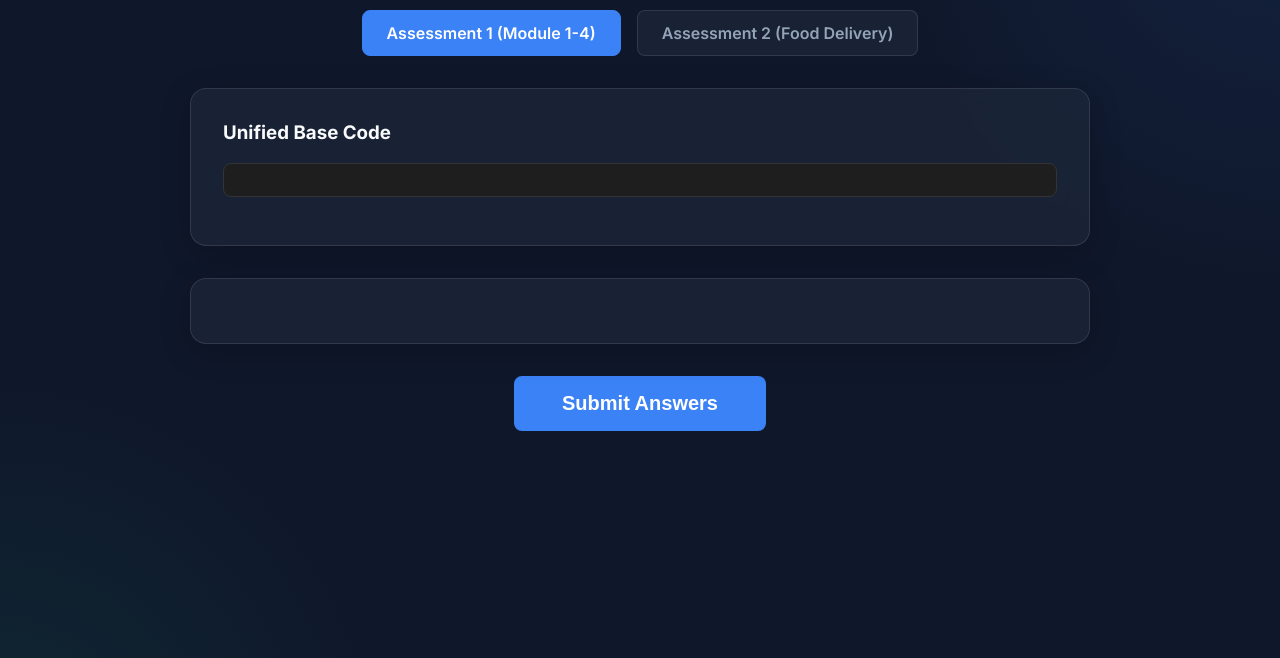
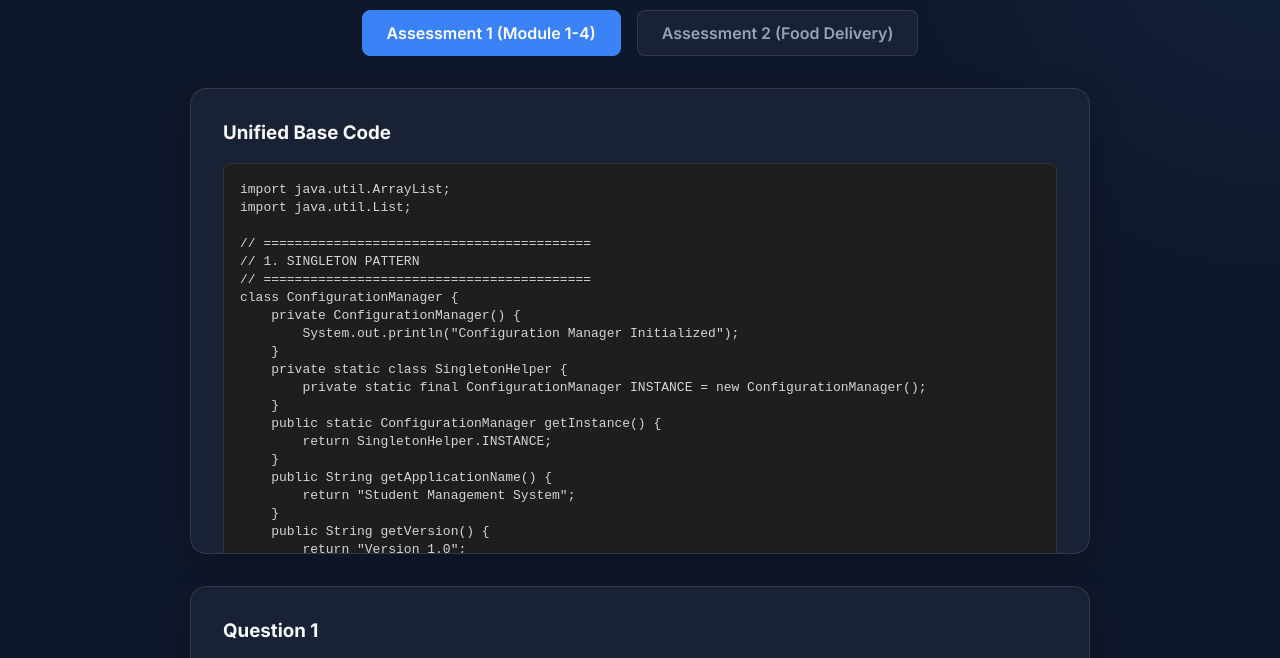
Before and after one commit to razielsevilla/csp113-prelim-reviewer, a plain HTML site: page index.html in a window 1280 px wide. Shown: the part 103-761 px from the top of the page. Drawn offline with Linux system fonts and the light colour scheme.

Commit message:
Fix markdown parsing regex

````diff
--- a/index.html
+++ b/index.html
@@ -903,11 +903,11 @@ D) (Nothing is printed)
             const data = { codebase: '', questions: [] };
 
             // Extract codebase
-            const codeMatch = rawText.match(/### The Unified Base Code.*?\n`java\n([\s\S]*?)\n`\n/);
+            const codeMatch = rawText.match(/### The Unified Base Code.*?\n```java\n([\s\S]*?)\n```\n/);
             if (codeMatch) data.codebase = codeMatch[1].trim();
 
             // Extract questions
-            const qPattern = /\*\*Question (\d+)\*\*\n`java\n([\s\S]*?)\n`\n([A-D]\)[\s\S]*?)(?=\*\*Question|\*\*\* ### Answer Key)/g;
+            const qPattern = /\*\*Question (\d+)\*\*\n```java\n([\s\S]*?)\n```\n([A-D]\)[\s\S]*?)(?=\*\*Question|\*\*\*\s*### Answer Key)/g;
             let match;
             while ((match = qPattern.exec(rawText)) !== null) {
                 const id = parseInt(match[1]);
````
